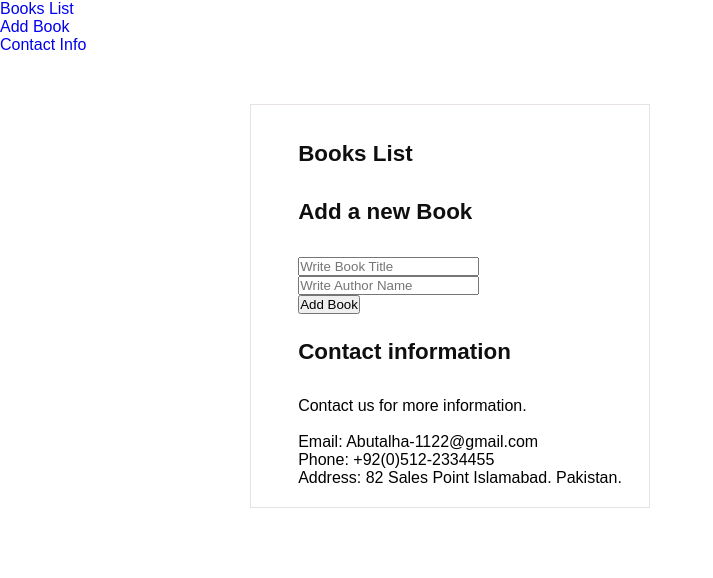
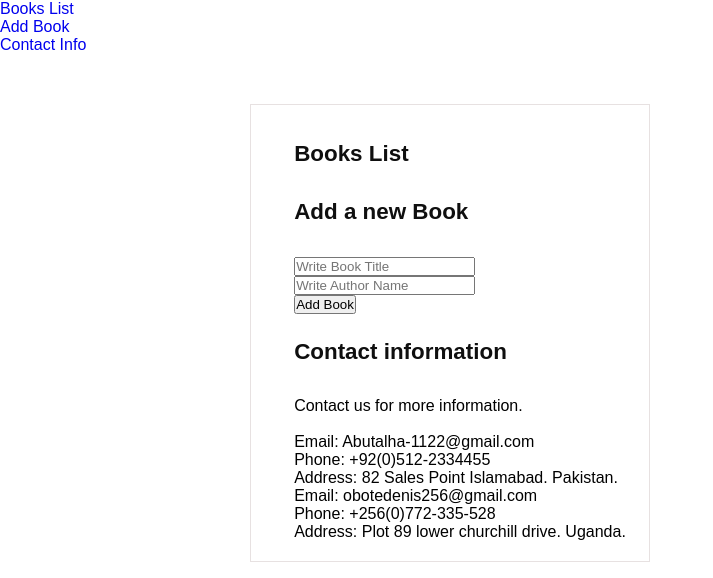
Before and after one commit to mutesihope/Awesome-Books-List, a website: page index.html in a window 1280 px wide. Shown: the whole page, without its empty margins (0-713 px from the left). Drawn offline with Linux system fonts and the light colour scheme.

Commit message:
Add contact infomation to html

```diff
--- a/index.html
+++ b/index.html
@@ -41,8 +41,10 @@
               <li>Phone: +92(0)512-2334455</li>
               <li>Address: 82 Sales Point Islamabad. Pakistan.</li>
             </ul>
-            <ul>
-                <!-- for denis obote  -->
+            <ul class="address">
+              <li>Email: obotedenis256@gmail.com</li>
+              <li>Phone: +256(0)772-335-528</li>
+              <li>Address: Plot 89 lower churchill drive. Uganda.</li>
             </ul>
             <ul>
                 <!-- for karangwa hope -->
```
